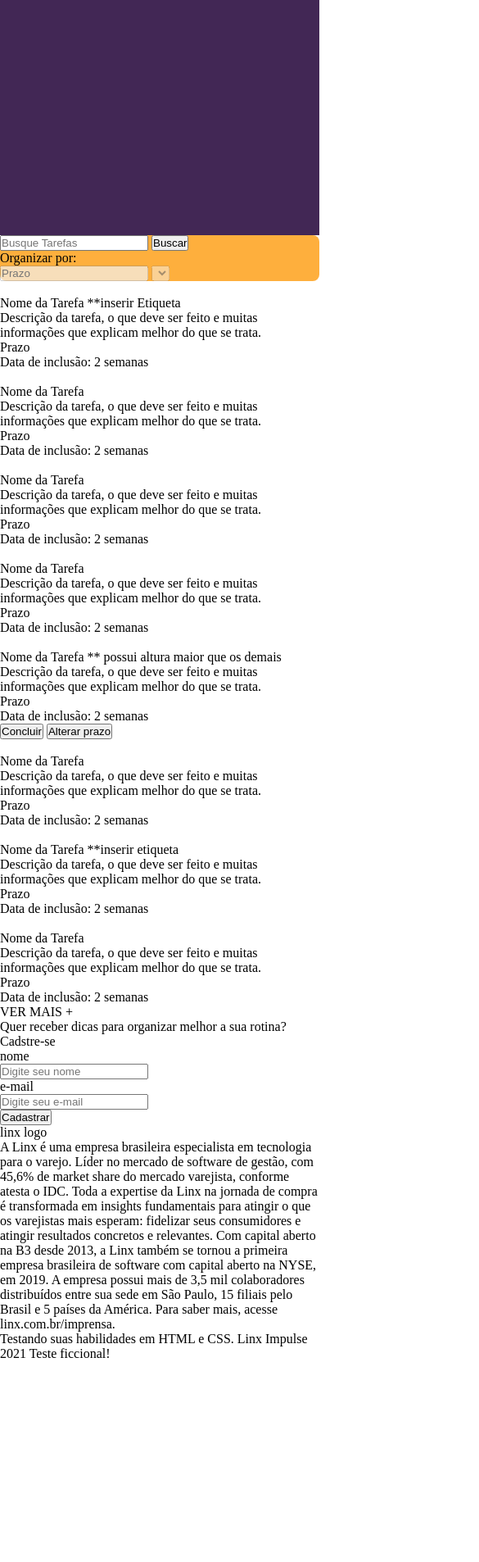
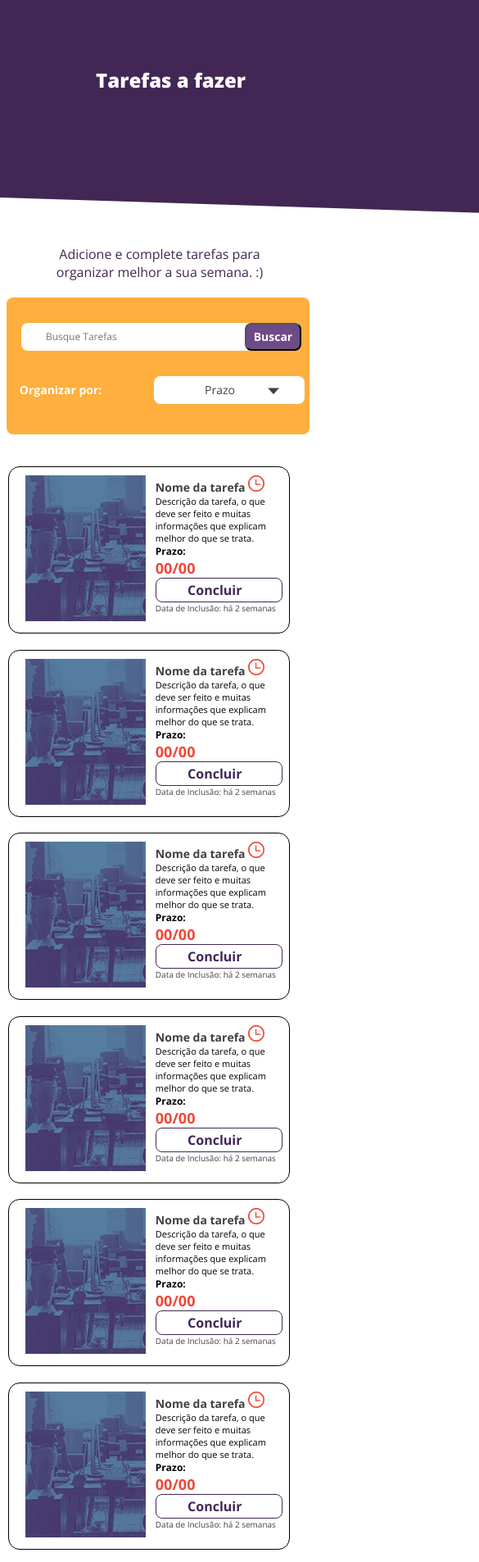
Before and after one commit to lucaslovesdev/html-css, a plain HTML site: page index.html in a window 390 px wide. Shown: the part 94-2000 px from the top of the page at 82% size, 585 px wide, since content can reach past the window. Before the commit the page ends 1755 px from the top, so only its background shows below. Drawn offline with nearby package versions, Linux system fonts and the light colour scheme; a web font is replaced by a local one.

Commit message:
Atualização

```diff
--- a/css/_box.scss
+++ /dev/null
@@ -1,6 +0,0 @@
-.main__box {
-
-
-  background: #FEAF3D;
-  border-radius: 8px;
-}
--- a/css/_cards.scss
+++ /dev/null
@@ -1,3 +0,0 @@
-.card {
-
-}
--- a/css/_header.scss
+++ /dev/null
@@ -1,14 +0,0 @@
-@import url('https://fonts.googleapis.co/css2?family=Open+Sans:wght@800&display=swap');
-@import url('https://fonts.googleapis.com/css2?family=Open+Sans:wght@400&display=swap');
-
-
-$primary_1: #422755;
-
-header {
-
-  width: auto;
-  height: 381px;
-  background: $primary_1;
-
-
-};
--- a/css/main.scss
+++ /dev/null
@@ -1,13 +0,0 @@
-@import 'header';
-@import 'box';
-@import 'cards';
-@import 'footer';
-@import 'header';
-@import 'register';
-@import 'section';
-
-*{
-  box-sizing: border-box;
-  margin: 0;
-  padding: 0;
-};
--- a/index.html
+++ b/index.html
@@ -5,167 +5,255 @@
     <meta http-equiv="X-UA-Compatible" content="IE=edge">
     <meta name="viewport" content="width=device-width, initial-scale=1.0">
 
-    <link rel="stylesheet" href="./css/main.css">
+    <link rel="stylesheet" href="./styles/sass/main.css">
     <title>HTML-CSS</title>
   </head>
 
   <body>
       <!-- Header Section -->
-    <header class="header">
-      <div class="header__info">
-        <h1 class="header__text1">Tarefas a Fazer</h1>
-        <h2 class="header__text2">Adicione e complete tarefas para organizar melhor a sua semana</h3>
-      <div>
-    </header>
-
+      <div class="container">
+        <picture>
+          <source media="(max-width:360px)" srcset="./images/header-bg-mobile.png">
+          <source srcset="./images/header-bg-desktop.png">
+            <img src="./images/header-bg-desktop.png" alt="Header background" style="width:auto;">
+        </picture>
+        <h1 class="container__title">Tarefas a fazer</h1>
+        <p class="container__subtitle">Adicione e complete tarefas para organizar melhor a sua semana. :)</p>
+      </div>
       <!-- Main Section -->
-
         <!-- Box Section -->
       <main class="main">
-      <div class="main__box">
-        <div class="main__search">
-          <input class="search__txt" placeholder="Busque Tarefas">
-          <button class="search__button">Buscar</button>
+        <div class="searchbox">
+          <div class="searchbox__input-wrapper">
+            <p class="searchbox__input" placeholder="Busque Tarefas">Busque Tarefas</p>
+              <button class="searchbox__button">Buscar</button>
             </input>
           </div>
 
-        <div class="main__organize">
-          <p class="organize__txt">Organizar por:</p>
-          <input class="organize__selector" placeholder="Prazo" disabled>
-            <select disabled></select>
-          </input>
+          <div class="searchbox__filter-wrapper">
+            <p class="searchbox__text">Organizar por:</p>
+            <div class="searchbox__deadline">
+             <p class="searchbox__date">Prazo
+               <img class="searchbox__selector" src="images/select-icon.png">
+              </p>
+            </div>
+
+
+          </div>
+        </div>
+        <!-- Card Section -->
+        <div class="cards-section">
+          <div class="cards-section__container">
+            <div class="cards">
+
+                <div class="cards__content">
+                <div class="cards__picture">
+                  <img src="./images/card-bg-mobile.png" class="card__image">
+                </div>
+
+                <div class="cards__description">
+                  <h2 class="cards__title">
+                    Nome da tarefa
+                    <img class="card__icon" src="./images/watch-icon.png">
+                  </h2>
+                  <h4 class="cards__subtitle">Descrição da tarefa, o que deve ser feito e muitas informações que explicam melhor do que se trata.</h4>
+                  <h2 class="cards__deadline">
+                    <h1 class="cards__text">Prazo:</h1>
+                    <h1 class="cards__date">00/00</h1>
+                  </h2>
+                  <button class="cards__button">
+                    <h4 class="cards__button-text">Concluir</h4>
+                  </button>
+                  <h4 class="cards__input-date">Data de Inclusão: há 2 semanas</h4>
                 </div>
                 </div>
 
-      <!-- Card Section -->
-      <div class="main__cards">
-
-        <div class="card">
-          <img class="card__image"></img>
-          <p class="card__title">Nome da Tarefa  **inserir Etiqueta</p>
-          <p class="card__description">
-            Descrição da tarefa, o que deve ser feito e muitas informações que explicam melhor do que se trata.
-          </p>
-          <p class="card__deadline">Prazo</p>
-          <p class="card__date">Data de inclusão: 2 semanas</p>
+            </div>
+            <div class="cards">
+              <div class="cards__content">
+                <div class="cards__picture">
+                  <img src="./images/card-bg-mobile.png" class="card__image">
                 </div>
 
-        <div class="card">
-          <img class="card__image"></img>
-          <p class="card__title">Nome da Tarefa</p>
-          <p class="card__description">
-            Descrição da tarefa, o que deve ser feito e muitas informações que explicam melhor do que se trata.
-          </p>
-          <p class="card__deadline">Prazo</p>
-          <p class="card__date">Data de inclusão: 2 semanas</p>
+                <div class="cards__description">
+                  <h2 class="cards__title">
+                    Nome da tarefa
+                    <img class="card__icon" src="./images/watch-icon.png">
+                  </h2>
+                  <h4 class="cards__subtitle">Descrição da tarefa, o que deve ser feito e muitas informações que explicam melhor do que se trata.</h4>
+                  <h2 class="cards__deadline">
+                    <h1 class="cards__text">Prazo:</h1>
+                    <h1 class="cards__date">00/00</h1>
+                  </h2>
+                  <button class="cards__button">
+                    <h4 class="cards__button-text">Concluir</h4>
+                  </button>
+                  <h4 class="cards__input-date">Data de Inclusão: há 2 semanas</h4>
+                </div>
+              </div>
+            </div>
+            <div class="cards">
+              <div class="cards__content">
+                <div class="cards__picture">
+                  <img src="./images/card-bg-mobile.png" class="card__image">
                 </div>
 
-        <div class="card">
-          <img class="card__image"></img>
-          <p class="card__title">Nome da Tarefa</p>
-          <p class="card__description">
-            Descrição da tarefa, o que deve ser feito e muitas informações que explicam melhor do que se trata.
-          </p>
-          <p class="card__deadline">Prazo</p>
-          <p class="card__date">Data de inclusão: 2 semanas</p>
+                <div class="cards__description">
+                  <h2 class="cards__title">
+                    Nome da tarefa
+                    <img class="card__icon" src="./images/watch-icon.png">
+                  </h2>
+                  <h4 class="cards__subtitle">Descrição da tarefa, o que deve ser feito e muitas informações que explicam melhor do que se trata.</h4>
+                  <h2 class="cards__deadline">
+                    <h1 class="cards__text">Prazo:</h1>
+                    <h1 class="cards__date">00/00</h1>
+                  </h2>
+                  <button class="cards__button">
+                    <h4 class="cards__button-text">Concluir</h4>
+                  </button>
+                  <h4 class="cards__input-date">Data de Inclusão: há 2 semanas</h4>
+                </div>
+              </div>
+            </div>
+            <div class="cards">
+              <div class="cards__content">
+                <div class="cards__picture">
+                  <img src="./images/card-bg-mobile.png" class="card__image">
                 </div>
 
-        <div class="card">
-          <img class="card__image"></img>
-          <p class="card__title">Nome da Tarefa</p>
-          <p class="card__description">
-            Descrição da tarefa, o que deve ser feito e muitas informações que explicam melhor do que se trata.
-          </p>
-          <p class="card__deadline">Prazo</p>
-          <p class="card__date">Data de inclusão: 2 semanas</p>
+                <div class="cards__description">
+                  <h2 class="cards__title">
+                    Nome da tarefa
+                    <img class="card__icon" src="./images/watch-icon.png">
+                  </h2>
+                  <h4 class="cards__subtitle">Descrição da tarefa, o que deve ser feito e muitas informações que explicam melhor do que se trata.</h4>
+                  <h2 class="cards__deadline">
+                    <h1 class="cards__text">Prazo:</h1>
+                    <h1 class="cards__date">00/00</h1>
+                  </h2>
+                  <button class="cards__button">
+                    <h4 class="cards__button-text">Concluir</h4>
+                  </button>
+                  <h4 class="cards__input-date">Data de Inclusão: há 2 semanas</h4>
+                </div>
+              </div>
+            </div>
+          </div>
+          <div class="cards-section__container">
+            <div class="cards">
+              <div class="cards__content">
+                <div class="cards__picture">
+                  <img src="./images/card-bg-mobile.png" class="card__image">
                 </div>
 
-        <div class="card">
-          <img class="card__image"></img>
-          <p class="card__title">Nome da Tarefa ** possui altura maior que os demais</p>
-          <p class="card__description">
-            Descrição da tarefa, o que deve ser feito e muitas informações que explicam melhor do que se trata.
-          </p>
-          <p class="card__deadline">Prazo</p>
-          <p class="card__date">Data de inclusão: 2 semanas</p>
-          <div class="card__buttons">
-            <button class="button__confirm">Concluir</button>
-            <button class="button__change">Alterar prazo</button>
+                <div class="cards__description">
+                  <h2 class="cards__title">
+                    Nome da tarefa
+                    <img class="card__icon" src="./images/watch-icon.png">
+                  </h2>
+                  <h4 class="cards__subtitle">Descrição da tarefa, o que deve ser feito e muitas informações que explicam melhor do que se trata.</h4>
+                  <h2 class="cards__deadline">
+                    <h1 class="cards__text">Prazo:</h1>
+                    <h1 class="cards__date">00/00</h1>
+                  </h2>
+                  <button class="cards__button">
+                    <h4 class="cards__button-text">Concluir</h4>
+                  </button>
+                  <h4 class="cards__input-date">Data de Inclusão: há 2 semanas</h4>
                 </div>
               </div>
-
-        <div class="card">
-          <img class="card__image"></img>
-          <p class="card__title">Nome da Tarefa</p>
-          <p class="card__description">
-            Descrição da tarefa, o que deve ser feito e muitas informações que explicam melhor do que se trata.
-          </p>
-          <p class="card__deadline">Prazo</p>
-          <p class="card__date">Data de inclusão: 2 semanas</p>
+            </div>
+            <div class="cards">
+              <div class="cards__content">
+                <div class="cards__picture">
+                  <img src="./images/card-bg-mobile.png" class="card__image">
                 </div>
 
-        <div class="card">
-          <img class="card__image"></img>
-          <p class="card__title">Nome da Tarefa  **inserir etiqueta</p>
-          <p class="card__description">
-            Descrição da tarefa, o que deve ser feito e muitas informações que explicam melhor do que se trata.
-          </p>
-          <p class="card__deadline">Prazo</p>
-          <p class="card__date">Data de inclusão: 2 semanas</p>
+                <div class="cards__description">
+                  <h2 class="cards__title">
+                    Nome da tarefa
+                    <img class="card__icon" src="./images/watch-icon.png">
+                  </h2>
+                  <h4 class="cards__subtitle">Descrição da tarefa, o que deve ser feito e muitas informações que explicam melhor do que se trata.</h4>
+                  <h2 class="cards__deadline">
+                    <h1 class="cards__text">Prazo:</h1>
+                    <h1 class="cards__date">00/00</h1>
+                  </h2>
+                  <button class="cards__button">
+                    <h4 class="cards__button-text">Concluir</h4>
+                  </button>
+                  <h4 class="cards__input-date">Data de Inclusão: há 2 semanas</h4>
+                </div>
+              </div>
+            </div>
+            <div class="cards">
+              <div class="cards__content">
+                <div class="cards__picture">
+                  <img src="./images/card-bg-mobile.png" class="card__image">
                 </div>
 
-        <div class="card">
-          <img class="card__image"></img>
-          <p class="card__title">Nome da Tarefa</p>
-          <p class="card__description">
-            Descrição da tarefa, o que deve ser feito e muitas informações que explicam melhor do que se trata.
-          </p>
-          <p class="card__deadline">Prazo</p>
-          <p class="card__date">Data de inclusão: 2 semanas</p>
+                <div class="cards__description">
+                  <h2 class="cards__title">
+                    Nome da tarefa
+                    <img class="card__icon" src="./images/watch-icon.png">
+                  </h2>
+                  <h4 class="cards__subtitle">Descrição da tarefa, o que deve ser feito e muitas informações que explicam melhor do que se trata.</h4>
+                  <h2 class="cards__deadline">
+                    <h1 class="cards__text">Prazo:</h1>
+                    <h1 class="cards__date">00/00</h1>
+                  </h2>
+                  <button class="cards__button">
+                    <h4 class="cards__button-text">Concluir</h4>
+                  </button>
+                  <h4 class="cards__input-date">Data de Inclusão: há 2 semanas</h4>
+                </div>
+              </div>
+            </div>
+            <div class="cards">
+              <div class="cards__content">
+                <div class="cards__picture">
+                  <img src="./images/card-bg-mobile.png" class="card__image">
                 </div>
 
-        <p class="card__more">VER MAIS +</p>
-
-
-
+                <div class="cards__description">
+                  <h2 class="cards__title">
+                    Nome da tarefa
+                    <img class="card__icon" src="./images/watch-icon.png">
+                  </h2>
+                  <h4 class="cards__subtitle">Descrição da tarefa, o que deve ser feito e muitas informações que explicam melhor do que se trata.</h4>
+                  <h2 class="cards__deadline">
+                    <h1 class="cards__text">Prazo:</h1>
+                    <h1 class="cards__date">00/00</h1>
+                  </h2>
+                  <button class="cards__button">
+                    <h4 class="cards__button-text">Concluir</h4>
+                  </button>
+                  <h4 class="cards__input-date">Data de Inclusão: há 2 semanas</h4>
                 </div>
-
-      <!-- Register Section -->
-      <div class="main__register">
-        <p class="resgiter__text">Quer receber dicas para organizar melhor a sua rotina? Cadstre-se</p>
-        <div class="register__components">
-          <div class="register__name">
-            <p class="name__text">nome</p>
-            <input class="input__text" placeholder="Digite seu nome"></input>
               </div>
-
-          <div class="register__email">
-            <p class="email__text">e-mail<p>
-            <input class="input__email" placeholder="Digite seu e-mail"></input>
             </div>
-
-          <button>Cadastrar</button>
           </div>
-
         </div>
-
+        <button class="cards__button-extend">
+          <h4 class="cards__extend-text">VER MAIS +</h4>
+        </button>
         <!-- linx Section -->
-      <section class="main__section">
-        <img class="section__logo">linx logo</img>
-        <p class="section__text">A Linx é uma empresa brasileira especialista em tecnologia para o varejo. Líder no mercado de software de gestão, com 45,6% de market share do mercado varejista, conforme atesta o IDC.
-          Toda a expertise da Linx na jornada de compra é transformada em insights fundamentais para atingir o que os varejistas mais esperam: fidelizar seus consumidores e atingir resultados concretos e relevantes.
-          Com capital aberto na B3 desde 2013, a Linx também se tornou a primeira empresa brasileira de software com capital aberto na NYSE, em 2019. A empresa possui mais de 3,5 mil colaboradores distribuídos entre sua sede em São Paulo, 15 filiais pelo Brasil e 5 países da América. Para saber mais, acesse linx.com.br/imprensa.</p>
+        <section class="section">
+          <img class="section__logo" src= "images/linx-bg-mobile.png">
+            <div class="section__text-style">
+              <p class="section__text">A Linx é uma empresa brasileira especialista em tecnologia para o varejo. Líder no mercado de software de gestão, com 45,6% de market share do mercado varejista, conforme atesta o IDC.</p>
+              <p class="section__text">Toda a expertise da Linx na jornada de compra é transformada em insights fundamentais para atingir o que os varejistas mais esperam: fidelizar seus consumidores e atingir resultados concretos e relevantes.</p>
+              <p class="section__text">Com capital aberto na B3 desde 2013, a Linx também se tornou a primeira empresa brasileira de software com capital aberto na NYSE, em 2019. A empresa possui mais de 3,5 mil colaboradores distribuídos entre sua sede em São Paulo, 15 filiais pelo Brasil e 5 países da América. Para saber mais, acesse linx.com.br/imprensa.</p>
+            </div>
         </section>
       </main>
-
         <!-- Footer Section -->
       <footer class="footer">
-      <p class="footer__text">
-        Testando suas habilidades em HTML e CSS.
-        Linx Impulse 2021
-        Teste ficcional!
-      </p>
+        <div class="footer__text-style">
+          <p class="footer__text">Testando suas habilidades em HTML e CSS.</p>
+          <p class="footer__text">Linx Impulse 2021</p>
+          <p class="footer__text">Teste ficcional!</p>
+        </div>
       </footer>
-
   </body>
 </html>
--- /dev/null
+++ b/styles/sass/config/_variables.sass
@@ -0,0 +1,7 @@
+@import url('https://fonts.googleapis.com/css2?family=Open+Sans:wght@400;700;800&display=swap');
+
+$deep-purple: #422755
+$light-purple: #6E4B87
+$orange: #FEAF3D
+$red: #F04837
+$gutter: 8px
--- /dev/null
+++ b/styles/sass/main.scss
@@ -0,0 +1,351 @@
+@import "./config/variables";
+
+// @media (min-width: 360px) {
+//   background-color: blue;
+// }
+
+*{
+  margin: 0;
+  padding: 0;
+}
+
+body {
+  overflow-x: hidden;
+  width: 100vw;
+}
+
+.container {
+  position: relative;
+  text-align: center;
+
+  &__title {
+    position: absolute;
+    left: 30vw;
+    top: 40%;
+    font-family: Open Sans;
+    font-weight: 800;
+    font-size: 1.5rem;
+    color: #FFFFFF;
+  }
+
+  &__subtitle {
+    margin-top: $gutter;
+    font-family: Open Sans;
+    font-weight: 400;
+    font-size: 16px;
+    color: #422755;
+    text-align: center;
+    margin-left: 10%;
+    margin-right: 10%;
+  }
+
+  @media only screen and (min-width: 1440px) {
+    &__title {
+      margin-top: 2%;
+      margin-left: 15%;
+    }
+    &subtitle {
+      margin-left: 15%;
+    }
+  }
+
+}
+
+.searchbox {
+  width: 95vw;
+  height: 35vw;
+  background: #FEAF3D;
+  border-radius: $gutter;
+  margin-top: 5vw;
+  margin-bottom: 10%;
+  margin-left: 2%;
+  padding-top: 8%;
+
+
+
+  &__input-wrapper {
+    display: flex;
+    align-items: center;
+    justify-content: space-between;
+    margin-left: 5%;
+    width: 80vw;
+    height: 34px;
+    padding-left: 8%;
+    background: #FFFFFF;
+    border-radius: 8px 8px 8px 8px;
+  }
+
+  &__input{
+    font-family: Open Sans;
+  font-style: normal;
+  font-weight: normal;
+  font-size: 12px;
+  line-height: 16px;
+  color: #757575;
+  }
+
+  &__button{
+    width: 69px;
+    height: 34px;
+    background: #6E4B87;
+    border-radius: 8px;
+    color: #fff;
+    font-family: Open Sans;
+    font-weight: bold;
+    font-size: 14px;
+  }
+
+  &__filter-wrapper{
+    display: flex;
+    align-items: center;
+    width: 105vw;
+    padding-left: 2vw;
+    padding-top: 8vw;
+  }
+
+  &__text {
+    width: 40%;
+    font-family: Open Sans;
+    margin-left: 2%;
+    font-weight: 600;
+    font-size: 14px;
+    line-height: 19px;
+    color: #FFFFFF;
+  }
+
+  &__deadline {
+    width: 35%;
+    height: 34px;
+    background: #FFFFFF;
+    border-radius: 8px;
+    padding-left: 10%;
+  }
+
+  &__date {
+    margin-top: 5%;
+    margin-left: 15%;
+    font-family: Open Sans;
+    font-size: 14px;
+    color: #414141;
+    justify-content: center;
+  }
+
+  &__selector {
+    margin-left: 30%;
+  }
+
+  @media only screen and (min-width: 1440px) {
+    display: flex;
+    flex-direction: row;
+    align-items: center;
+    margin-left: 12%;
+    width: 1081px;
+    height: 85px;
+    padding-top: 0.5%;
+    padding-bottom: 0.5%;
+    margin-bottom: 0;
+    margin-top: 2%;
+
+    &__filter-wrapper{
+      padding: 0;
+    }
+
+    &__input-wrapper{
+      width: 600px;
+      padding-left: 2%;
+    }
+
+    &__text{
+      margin-left: 20%;
+    }
+
+    &__deadline{
+      padding-left:0%;
+      padding-bottom: 1%;
+    }
+
+  }
+}
+
+.cards {
+  width: min-content;
+  margin-left: 2.5%;
+  margin-top: 5%;
+  padding: 10px 20px;
+  background: #FFFFFF;
+  border: 1px solid #000000;
+  box-sizing: border-box;
+  border-radius: 14px;
+
+  &__content {
+    display: flex;
+  }
+
+  &__description {
+    padding-left: 4%;
+    padding-right: 4%;
+  }
+
+  &__title {
+    font-family: Open Sans;
+    font-size: 14px;
+    color: #414141;
+  }
+
+
+  &__subtitle {
+    font-family: Open Sans;
+    font-weight: normal;
+    font-size: 11px;
+    color: #000000;
+  }
+
+  &__deadline {
+    display: flex;
+  }
+
+  &__text {
+    font-family: Open Sans;
+    font-size: 12px;
+    color: black;
+  }
+
+  &__date {
+    font-family: Open Sans;
+    font-size: 18px;
+    color:  #F04837;
+  }
+
+  &__button {
+    width: 155px;
+    height: 30px;
+    border: 1px solid #422755;
+    box-sizing: border-box;
+    border-radius: 8px;
+    background-color: #FFFFFF;
+  }
+
+  &__button-text {
+    font-family: Open Sans;
+    font-size: 16px;
+    line-height: 22px;
+    display: flex;
+    color: #422755;
+    padding-left: 25%;
+  }
+
+  &__input-date{
+    font-family: Open Sans;
+    font-weight: normal;
+    font-size: 10px;
+    color: #414141;
+  }
+
+  &__button-extend{
+    width: 155px;
+    height: 30px;
+    background: #6E4B87;
+    border-radius: 8px;
+    margin-top: 10%;
+    margin-left: 28%;
+  }
+
+  &__extend-text {
+    font-family: Open Sans;
+    font-size: 16px;
+    display: flex;
+    color: #FFFFFF;
+    padding-left: 20%;
+  }
+
+  @media only screen and (min-width: 1440px) {
+    display: flex;
+    flex-direction: column;
+
+    &__button-extend{
+      margin-top: 3%;
+      margin-left: 50%;
+    }
+
+    &__section {
+      display: flex;
+      flex-direction: row;
+    }
+
+  }
+}
+
+.section {
+  padding-top: 15%;
+  &__logo {
+    padding-left: 28%;
+    padding-bottom: 5%;
+  }
+  &__text {
+    padding-left: 10%;
+    padding-right: 10%;
+    text-align: center;
+    padding-top: 5%;
+    font-family: Open Sans;
+    font-size: 12px;
+    color: #414141;
+  }
+
+  @media only screen and (min-width: 1440px) {
+    padding-top: 5%;
+    display: flex;
+    flex-direction: row;
+    align-items: center;
+    margin-left: 20%;
+    &__logo{
+      padding-left: 5%;
+      width: 234px;
+      height: 137px;
+    }
+    &__text-style {
+      text-align: justify;
+      width: 699px;
+    }
+  }
+}
+
+.footer {
+  width: 100%;
+  height: 25vw;
+  background-color: $deep-purple;
+  padding-top: 15%;
+  margin-top: 15%;
+
+  &__text {
+    font-family: Open Sans;
+    font-size: 12px;
+    line-height: 16px;
+    text-align: center;
+    color: #FFFFFF;
+    margin-left: 10%;
+    margin-right: 10%;
+  }
+  @media only screen and (min-width: 1440px) {
+    width: 100%;
+    height: 126px;
+    padding-top: 0%;
+    margin-top: 5%;
+    &__text-style {
+      padding-top: 3%;
+    }
+
+  }
+}
+
+.cards-section {
+  @media only screen and (min-width: 1440px) {
+    display: flex;
+    flex-direction: column;
+    &__container {
+      display: flex;
+      flex-direction: row;
+    }
+  }
+
+
+}
```
Also changed, not shown: css/_footer.scss (deleted), css/_register.scss (deleted), css/_section.scss (deleted), css/main.css (deleted), images/card-bg-mobile.png (added), images/header-bg-desktop.png (added), images/header-bg-mobile.png (added), images/linx-bg-mobile.png (added), images/select-icon.png (added), images/watch-icon.png (added), styles/sass/main.css (added), 2 other files. Lines whose indentation alone changed are shown as unchanged.
